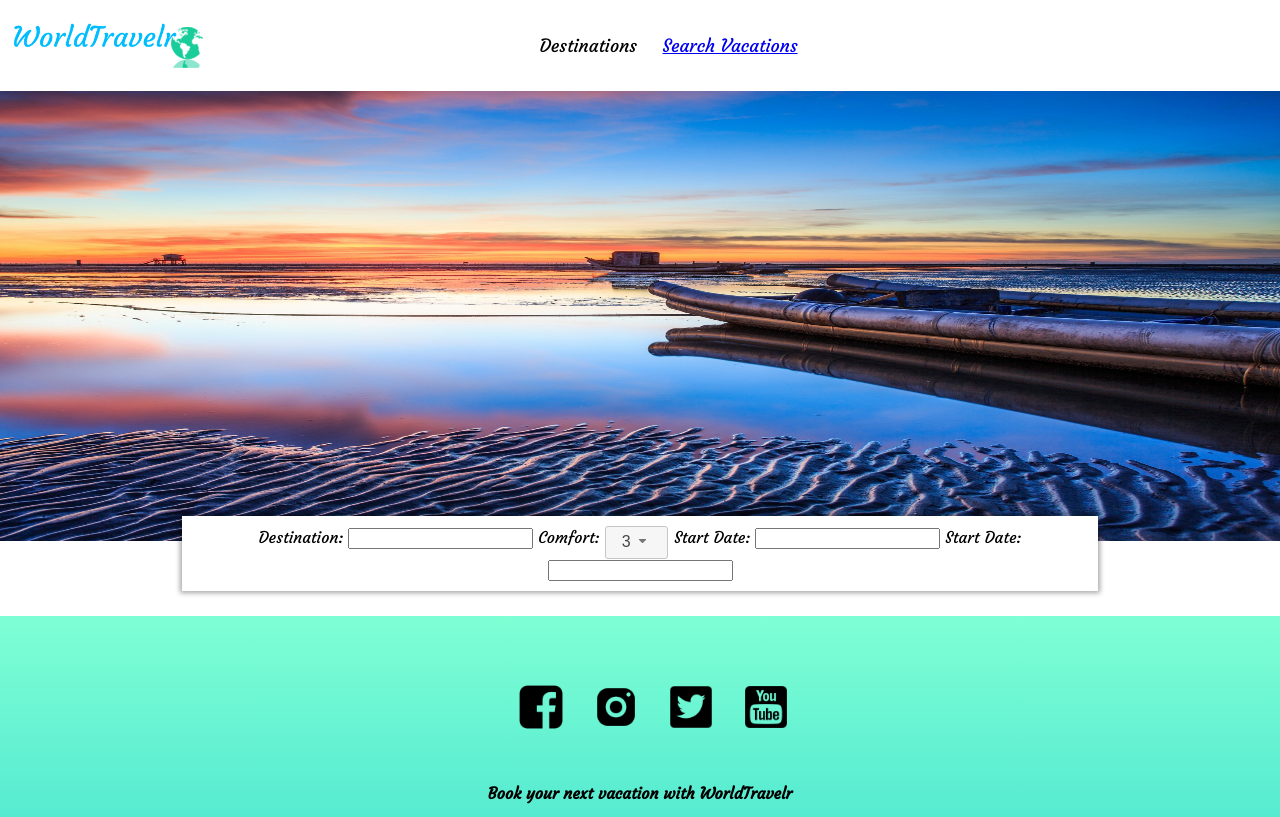
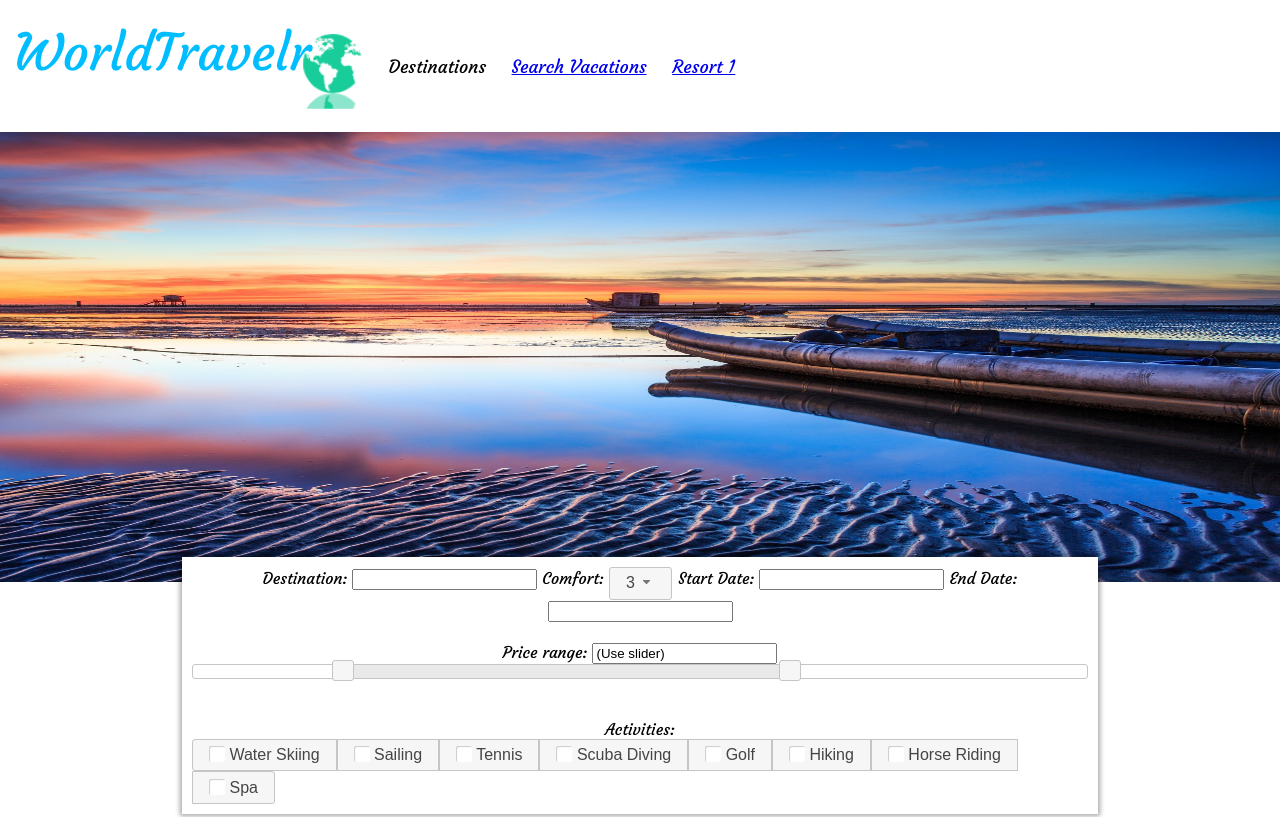
Before and after one commit to dillangajarawala/WorldTravelr, a plain HTML site: page home.html in a window 1280 px wide. Shown: the top 817 px of the page. Drawn offline with nearby package versions, Linux system fonts and the light colour scheme.

Commit message:
changes to home page

```diff
--- a/home.html
+++ b/home.html
@@ -14,9 +14,10 @@
             <!-- Nav bar -->
             <nav>
                 <ul>
-                    <li id="logo"><a href="home.html"><img src="images/logo.png"></a></li>
+                    <li class="logo"><a href="home.html"><img src="images/logo.png"></a></li>
                     <li>Destinations</li>
                     <li><a href="home.html">Search Vacations</a></li>
+                    <li><a href="resort1.html">Resort 1</a></li>
                 </ul>
             </nav>
             <!-- end of nav bar -->
@@ -33,8 +34,32 @@
             </select>
             <label for="start-date">Start Date:</label>
             <input type="text" id="start-date">
-            <label for="end-date">Start Date:</label>
+            <label for="end-date">End Date:</label>
             <input type="text" id="end-date">
+            <br><br>
+            <label for="amount">Price range:</label>
+            <input type="text" id="amount" readonly class="goldSliderText" value="(Use slider)">
+            <div id="slider-range"></div>
+            <br><br>
+            <label for="activities">Activities:</label><br>
+            <div id="activities">
+                <input type="checkbox" id="check1">
+                <label for="check1">Water Skiing</label>
+                <input type="checkbox" id="check2">
+                <label for="check2">Sailing</label>
+                <input type="checkbox" id="check3">
+                <label for="check3">Tennis</label>
+                <input type="checkbox" id="check4">
+                <label for="check4">Scuba Diving</label>
+                <input type="checkbox" id="check5">
+                <label for="check5">Golf</label>
+                <input type="checkbox" id="check6">
+                <label for="check6">Hiking</label>
+                <input type="checkbox" id="check7">
+                <label for="check7">Horse Riding</label>
+                <input type="checkbox" id="check8">
+                <label for="check8">Spa</label>
+            </div>
         </div>
         <footer>
             <ul>
@@ -77,5 +102,23 @@
                 $( "#end-date").datepicker({ dateFormat: "dd/mm/yy" });
             });
         </script>
+        <script>
+            $(function() {
+              $( "#slider-range" ).slider({
+                range: true,
+                min: 0,
+                max: 6000,
+                values: [ 1000, 4000 ],
+                slide: function( event, ui ) {
+                  $( "#amount" ).val( "$" + ui.values[ 0 ] + " - $" + ui.values[ 1 ] );
+                }
+              });
+            });
+        </script>
+        <script>
+            $(function() {
+                $( "#activities" ).controlgroup();
+            });
+        </script>
     </body>
 </html>
```
Also changed, not shown: search.html (added). Lines whose indentation alone changed are shown as unchanged.
